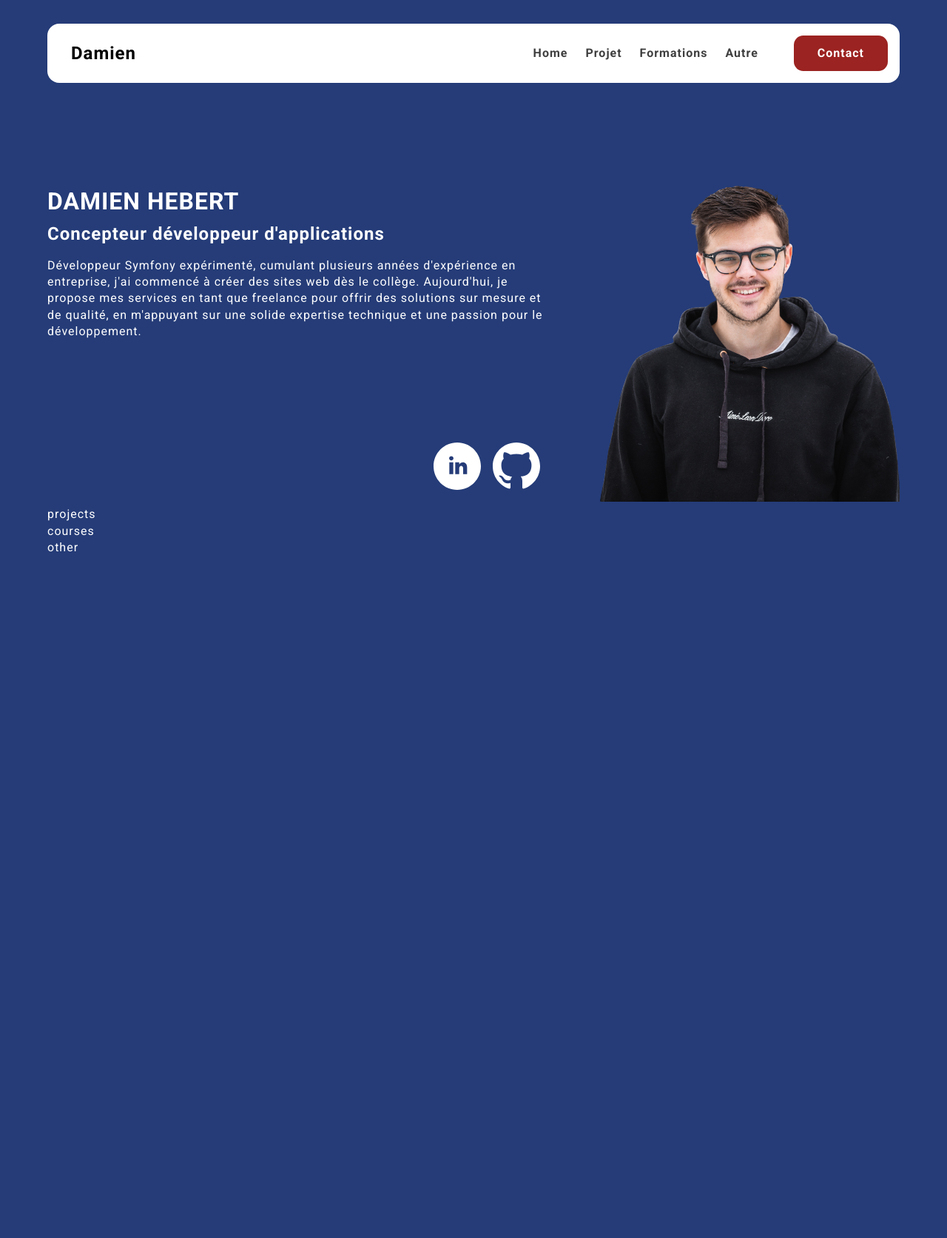
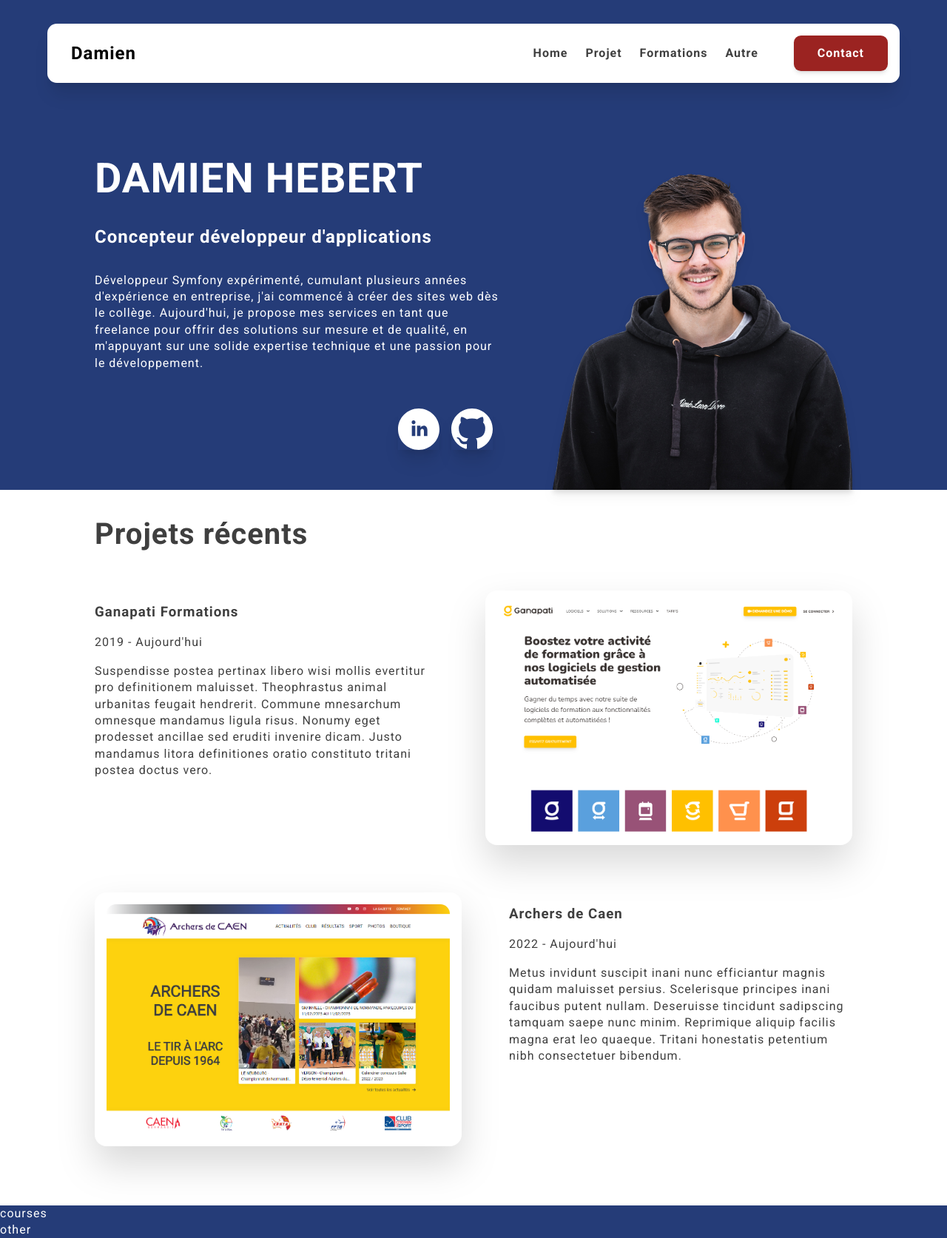
Before and after one commit to Doskyft/damien-hebert, a website built with webpack: page index.html in a window 1280 px wide. Shown: the whole page at 74% size. Before the commit the page ends 912 px from the top, so only its background shows below. Built offline with nearby package versions, Linux system fonts and the light colour scheme.

Commit message:
v2 - wip

```diff
--- a/assets/css/button.scss
+++ b/assets/css/button.scss
@@ -6,7 +6,9 @@
   background-color: $color-primary;
   color: $color-white;
 
-  border-radius: .8rem;
+  border-radius: .6rem;
 
   padding: .8rem 2rem;
+
+  box-shadow: $shadow-md;
 }
--- a/assets/css/header.scss
+++ b/assets/css/header.scss
@@ -1,9 +1,6 @@
 @import './variable.scss';
 
 header {
-  position: sticky;
-  top: 2rem;
-
   display: flex;
   justify-content: space-between;
   align-items: center;
@@ -11,12 +8,14 @@ header {
   width: 90%;
   max-width: $columns-6xl;
 
-  margin: auto;
+  margin: 2rem auto 0 auto;
   padding: 1rem 1rem 1rem 2rem;
 
   background-color: $color-white;
 
-  border-radius: 1rem;
+  border-radius: .8rem;
+
+  box-shadow: $shadow-xl;
 
   h2 {
     margin: 0;
--- a/assets/css/home.scss
+++ /dev/null
@@ -1,36 +0,0 @@
-@import './variable.scss';
-
-main {
-    max-width: $columns-6xl;
-
-    margin: 10rem auto;
-    color: $color-white;
-
-    h1 {
-        text-transform: uppercase;
-    }
-
-    #summary {
-        display: flex;
-        justify-content: space-around;
-        gap: 4rem;
-
-        #summary-text {
-            position: relative;
-
-            #social-media {
-                position: absolute;
-
-                bottom: 1rem;
-                right: 1rem;
-
-                display: flex;
-                gap: 1rem;
-
-                img {
-                    width: 4rem;
-                }
-            }
-        }
-    }
-}
--- /dev/null
+++ b/assets/css/home/_projects.scss
@@ -0,0 +1,47 @@
+@import "assets/css/variable";
+
+#projects {
+  width: 100%;
+
+  background-color: $color-white;
+
+  #projects-content {
+    width: $columns-5xl;
+    margin: auto;
+
+    color: $color-black;
+
+    padding: 1rem 0;
+
+    h2 {
+      font-size: 2.5rem;
+    }
+
+    .projects {
+      .project {
+        display: flex;
+        justify-content: space-between;
+        margin: 4rem 0;
+        gap: 4rem;
+
+        .project-summary {
+          flex: 1;
+        }
+
+        .project-image {
+          flex: 1;
+          filter: $drop-shadow-2xl;
+          padding: 1rem;
+          background-color: $color-white;
+          border-radius: 1rem;
+
+          img {
+            display: block;
+            width: 100%;
+            border-radius: .8rem;
+          }
+        }
+      }
+    }
+  }
+}
--- /dev/null
+++ b/assets/css/home/_summary.scss
@@ -0,0 +1,46 @@
+@import '../variable';
+
+#summary {
+  max-width: $columns-5xl;
+  margin: 5rem auto 0 auto;
+
+  display: flex;
+  justify-content: space-around;
+  gap: 4rem;
+
+  #summary-text {
+    position: relative;
+    display: flex;
+    flex-direction: column;
+    justify-content: start;
+
+    h1 {
+      font-size: 3.5rem;
+    }
+
+    #social-media {
+      position: absolute;
+
+      bottom: 3rem;
+      right: 1rem;
+
+      display: flex;
+      gap: 1rem;
+
+      img {
+        width: 3.5rem;
+        box-shadow: $shadow-xl;
+      }
+    }
+  }
+
+  #summary-image {
+    display: flex;
+
+    margin-top: 2rem;
+
+    img {
+      filter: $drop-shadow-lg;
+    }
+  }
+}
--- a/assets/css/main.scss
+++ b/assets/css/main.scss
@@ -20,6 +20,16 @@ a {
   color: $color-black;
 }
 
+main {
+  color: $color-white;
+
+  h1 {
+    text-transform: uppercase;
+  }
+
+  @import 'home/summary';
+  @import 'home/projects';
+}
+
 @import 'header';
-@import 'home';
 @import 'button';
--- a/assets/css/variable.scss
+++ b/assets/css/variable.scss
@@ -23,3 +23,21 @@ $columns-4xl: 56rem; /* 896px */
 $columns-5xl: 64rem; /* 1024px */
 $columns-6xl: 72rem; /* 1152px */
 $columns-7xl: 80rem; /* 1280px */
+
+/* SHADOW */
+$shadow-sm: 0 1px 2px 0 rgb(0 0 0 / 0.05);
+$shadow: 0 1px 3px 0 rgb(0 0 0 / 0.1), 0 1px 2px -1px rgb(0 0 0 / 0.1);
+$shadow-md: 0 4px 6px -1px rgb(0 0 0 / 0.1), 0 2px 4px -2px rgb(0 0 0 / 0.1);
+$shadow-lg: 0 10px 15px -3px rgb(0 0 0 / 0.1), 0 4px 6px -4px rgb(0 0 0 / 0.1);
+$shadow-xl: 0 20px 25px -5px rgb(0 0 0 / 0.1), 0 8px 10px -6px rgb(0 0 0 / 0.1);
+$shadow-2xl: 0 25px 50px -12px rgb(0 0 0 / 0.25);
+$shadow-inner: inset 0 2px 4px 0 rgb(0 0 0 / 0.05);
+$shadow-none: 0 0 #0000;
+
+$drop-shadow-sm: drop-shadow(0 1px 1px rgb(0 0 0 / 0.05));
+$drop-shadow: drop-shadow(0 1px 2px rgb(0 0 0 / 0.1)) drop-shadow(0 1px 1px rgb(0 0 0 / 0.06));
+$drop-shadow-md: drop-shadow(0 4px 3px rgb(0 0 0 / 0.07)) drop-shadow(0 2px 2px rgb(0 0 0 / 0.06));
+$drop-shadow-lg: drop-shadow(0 10px 8px rgb(0 0 0 / 0.04)) drop-shadow(0 4px 3px rgb(0 0 0 / 0.1));
+$drop-shadow-xl: drop-shadow(0 20px 13px rgb(0 0 0 / 0.03)) drop-shadow(0 8px 5px rgb(0 0 0 / 0.08));
+$drop-shadow-2xl: drop-shadow(0 25px 25px rgb(0 0 0 / 0.15));
+$drop-shadow-none: drop-shadow(0 0 #0000);
--- a/index.html
+++ b/index.html
@@ -5,12 +5,13 @@
 
     <title>Damien Hebert</title>
 
-    <meta name="description" content="CV Damien Hebert, Concepteur développeur d'applications, Symfony, React">
-    <meta name="author" content="Damien Hebert">
+    <meta content="CV Damien Hebert, Concepteur développeur d'applications, Symfony, React" name="description">
+    <meta content="Damien Hebert" name="author">
 
-    <link href="https://fonts.googleapis.com/css2?family=Roboto:ital,wght@0,100;0,300;0,400;0,500;0,700;0,900;1,100;1,300;1,400;1,500;1,700;1,900&display=swap" rel="stylesheet">
+    <link href="https://fonts.googleapis.com/css2?family=Roboto:ital,wght@0,100;0,300;0,400;0,500;0,700;0,900;1,100;1,300;1,400;1,500;1,700;1,900&display=swap"
+          rel="stylesheet">
 
-    <meta name="viewport" content="width=device-width, initial-scale=1.0">
+    <meta content="width=device-width, initial-scale=1.0" name="viewport">
 </head>
 <body>
 
@@ -23,7 +24,7 @@
             <li><a href="#projects">Projet</a></li>
             <li><a href="#courses">Formations</a></li>
             <li><a href="#other">Autre</a></li>
-                <li><a href="TODO" class="btn">Contact</a></li>
+            <li><a class="btn" href="TODO">Contact</a></li>
         </ul>
     </nav>
 </header>
@@ -37,28 +38,77 @@
             <p>
                 Développeur Symfony expérimenté, cumulant plusieurs années d'expérience en entreprise,
                 j'ai commencé à créer des sites web dès le collège.
-                    Aujourd'hui, je propose mes services en tant que freelance pour offrir des solutions sur mesure et de qualité,
+                Aujourd'hui, je propose mes services en tant que freelance pour offrir des solutions sur mesure et de
+                qualité,
                 en m'appuyant sur une solide expertise technique et une passion pour le développement.
             </p>
 
             <div id="social-media">
                 <a href="https://www.linkedin.com/in/damien-hebert" rel=”nofollow”>
-                        <img src="assets/images/social-network/linkedin.svg" alt="Logo Linkedin">
+                    <img alt="Logo Linkedin" src="assets/images/social-network/linkedin.svg">
                 </a>
 
                 <a href="https://github.com/Doskyft" rel=”nofollow”>
-                        <img src="assets/images/social-network/github.svg" alt="Logo Github">
+                    <img alt="Logo Github" src="assets/images/social-network/github.svg">
                 </a>
             </div>
         </div>
 
-            <div>
-                <img src="assets/images/charlie.png" alt="Moi">
+        <div id="summary-image">
+            <img alt="Moi" src="assets/images/charlie.png">
         </div>
     </div>
 
     <div id="projects">
-            projects
+        <div id="projects-content">
+            <h2>Projets récents</h2>
+
+            <div class="projects">
+                <div class="project">
+                    <div class="project-summary">
+                        <h3 class="project-summary-title">
+                            Ganapati Formations
+                        </h3>
+                        <span class="project-summary-date">
+                            2019 - Aujourd'hui
+                        </span>
+                        <p class="project-summary-text">
+                            Suspendisse postea pertinax libero wisi mollis evertitur pro definitionem maluisset.
+                            Theophrastus animal urbanitas feugait hendrerit. Commune mnesarchum omnesque mandamus ligula
+                            risus. Nonumy eget prodesset ancillae sed eruditi invenire dicam. Justo mandamus litora
+                            definitiones oratio constituto tritani postea doctus vero.
+                        </p>
+                    </div>
+                    <div class="project-image">
+                        <img alt="Page d'accueil du site ganapati.fr"
+                             src="assets/images/projects/ganapati-website-2.png"
+                        >
+                    </div>
+                </div>
+
+                <div class="project">
+                    <div class="project-image">
+                        <img alt="Page d'accueil du site archers-caen.fr"
+                             src="assets/images/projects/archers-de-caen-website-2.png"
+                        >
+                    </div>
+                    <div class="project-summary">
+                        <h3 class="project-summary-title">
+                            Archers de Caen
+                        </h3>
+                        <span class="project-summary-date">
+                            2022 - Aujourd'hui
+                        </span>
+                        <p class="project-summary-text">
+                            Metus invidunt suscipit inani nunc efficiantur magnis quidam maluisset persius. Scelerisque
+                            principes inani faucibus putent nullam. Deseruisse tincidunt sadipscing tamquam saepe nunc
+                            minim. Reprimique aliquip facilis magna erat leo quaeque. Tritani honestatis petentium nibh
+                            consectetuer bibendum.
+                        </p>
+                    </div>
+                </div>
+            </div>
+        </div>
     </div>
 
     <div id="courses">
```
Also changed, not shown: README.md, assets/images/projects/archers-de-caen-website-2.png (added), assets/images/projects/archers-de-caen-website.png (added), assets/images/projects/ganapati-website-2.png (added), assets/images/projects/ganapati-website.png (added). Lines whose indentation alone changed are shown as unchanged.
